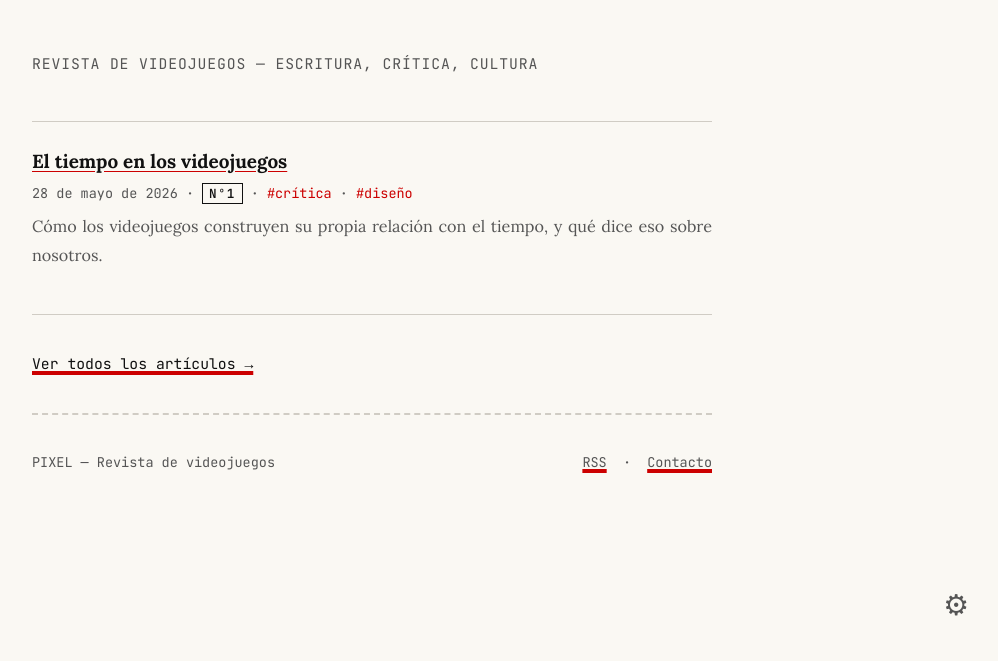
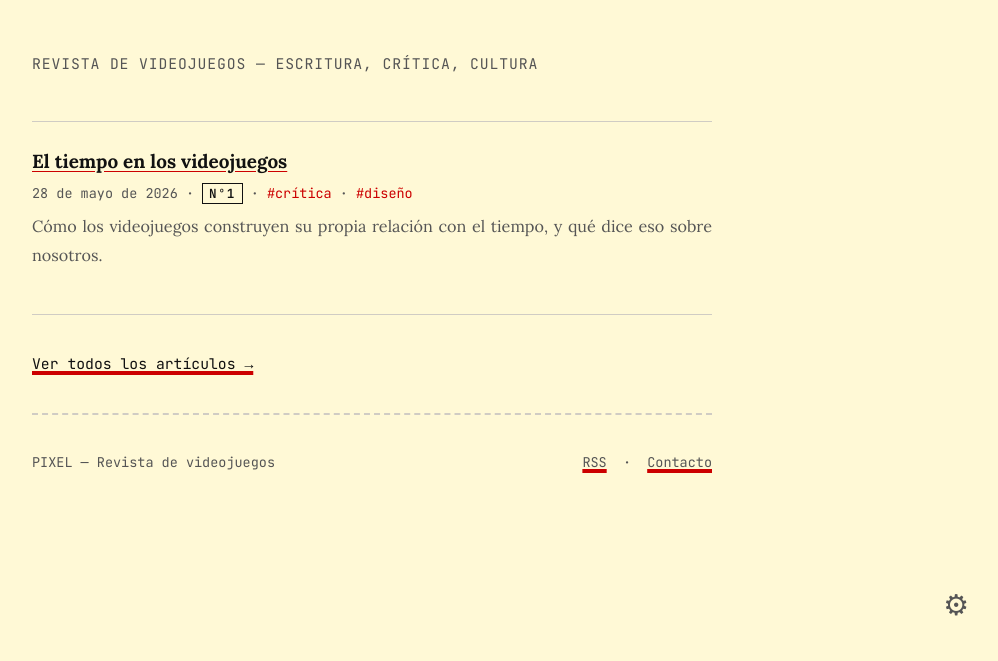
Before and after one commit to chemidevelops/pixel, an Astro site: page / in a window 1280 px wide. Shown: the part 139-800 px from the top of the page, without its empty margins (268-1266 px from the left). Built offline with nearby package versions, Linux system fonts and the light colour scheme; Astro itself is replaced by a stand-in of ours.

Commit message:
style: fondo amarillo cálido #fff9d6
Co-Authored-By: Claude Sonnet 4.6 <noreply@anthropic.com>

```diff
--- a/public/styles/global.css
+++ b/public/styles/global.css
@@ -1,7 +1,7 @@
 @import url('https://fonts.googleapis.com/css2?family=Lora:ital,wght@0,400;0,600;0,700;1,400;1,600&family=JetBrains+Mono:wght@400;600&display=swap');
 
 :root {
-  --bg: #faf8f3;
+  --bg: #fff9d6;
   --text: #111111;
   --text-muted: #555555;
   --red: #cc0000;
```
